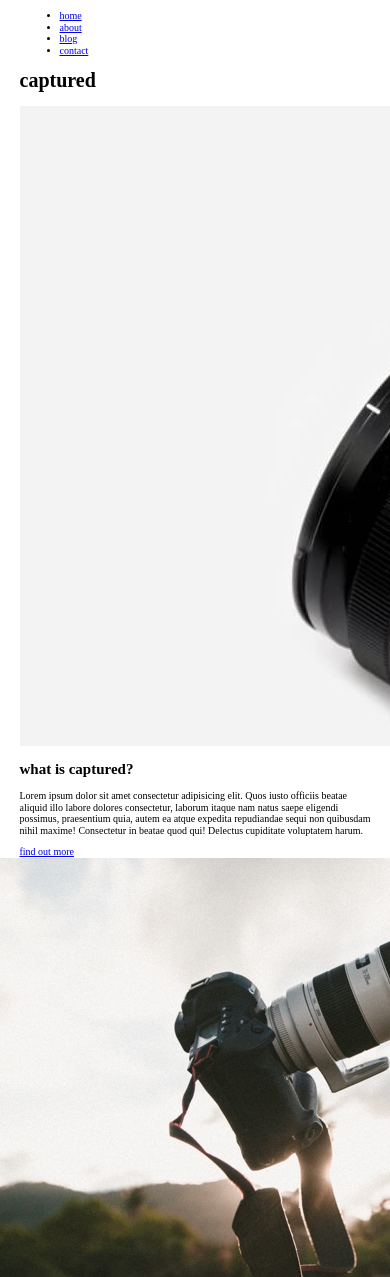
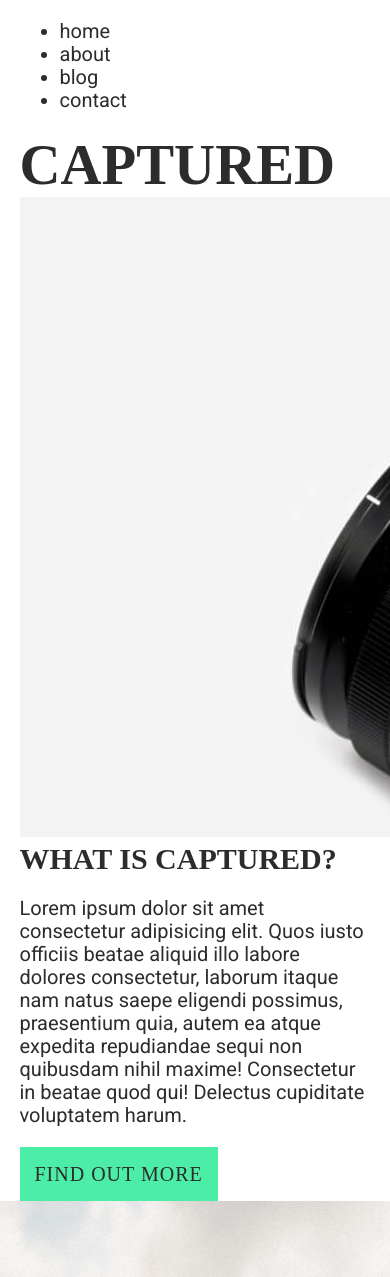
Before and after one commit to vinni-cmd/juno-vincent-young-project-one, a plain HTML site: page index.html in a window 390 px wide. Shown: the top 1277 px of the page. Drawn offline with Linux system fonts and the light colour scheme; a web font is replaced by a local one.

Commit message:
Style .button and some header elements
Not finished with header styling yet.
Removed margin to make control of elements easier.
Made h1 font size responsive within reasonable limits.

Styled .button anchor elements.
Added interactivity to .button elements.

```diff
--- a/styles/sass/partials/_base-styles.scss
+++ b/styles/sass/partials/_base-styles.scss
@@ -60,24 +60,24 @@
 //   }
 // }
 
-// a {
-//     &.button {
-//         color: $primary;
-//         background-color: transparent;
-//         padding: 18px 36px;
-//         border: 2px solid $primary;
-//         font-size: 0.8rem;
-//         font-weight: bold;
-//         line-height: 1.2rem;
-//         text-align: center;
-//         transition: 0.3s;
-//         &:hover {
-//             background-color: $primary;
-//             color: $solidWhite;
-//         }
-//         &:focus {
-//             background-color: $primary;
-//             color: $solidWhite;
-//         }
-//     }
-// }
+a {
+    color: $primary-fc;
+    text-decoration: none;
+    display: inline-block;
+    &.button {
+        background-color: $primary-ac;
+        padding: 0.55em 0.75em;
+        font-family: $heading-ff;
+        line-height: 3.2rem;
+        letter-spacing: 0.1rem;
+        text-transform: uppercase;
+        text-align: center;
+        transition: 0.3s;
+        &:hover,
+        &:focus {
+            background-color: $primary-fc;
+            color: $primary-ac;
+            outline: none;
+        }
+    }
+}
--- a/styles/sass/partials/_typography.scss
+++ b/styles/sass/partials/_typography.scss
@@ -5,22 +5,22 @@ html {
   font-size: 62.5%;
 }
 
-// body {
-//   font-family: variables.$bodyFont;
-//   font-size: 1rem;
-//   color: variables.$primary;
-// }
+body {
+  font-family: $body-ff;
+  font-size: 2rem;
+  color: $primary-fc;
+}
 
-// h1, h2, h3, h4, blockquote {
-//   font-family: variables.$headingFont;
-//   font-weight: normal;
-//   color: variables.$primary;
-//   margin: 0;
-// }
+h1, h2, h3 {
+  font-family: $heading-ff;
+  text-transform: uppercase;
+  margin: 0;
+}
 
-// h1 {
-//   font-size: 1.4rem;
-// }
+h1 {
+    // adding the rem value to the vw value is needed to make the fs responsive to zooming in/out on the browser
+  font-size: clamp(5rem, 12vw + 1rem, 13.8rem);
+}
 
 // h2 {
 //   font-size: 2rem;
```
Also changed, not shown: styles/styles.css.
